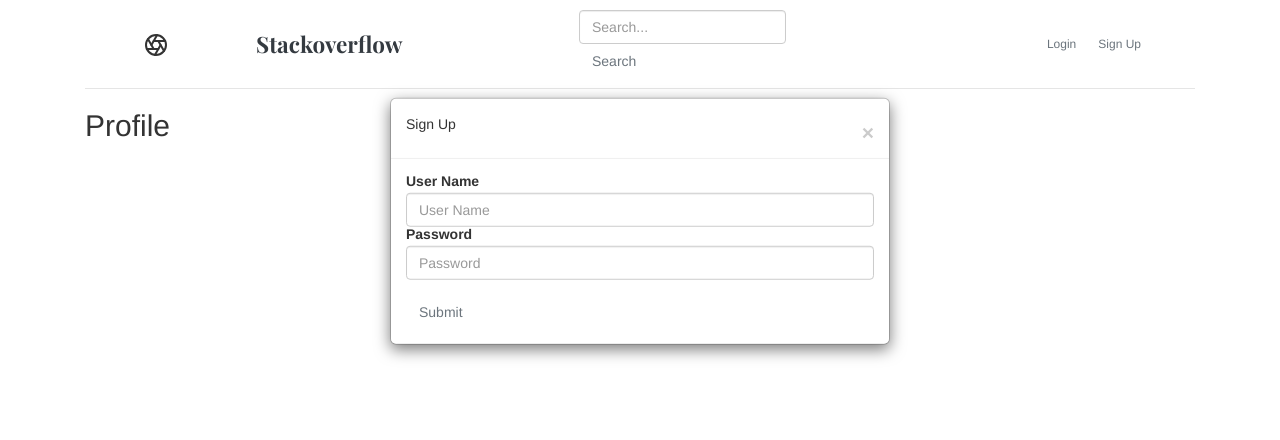
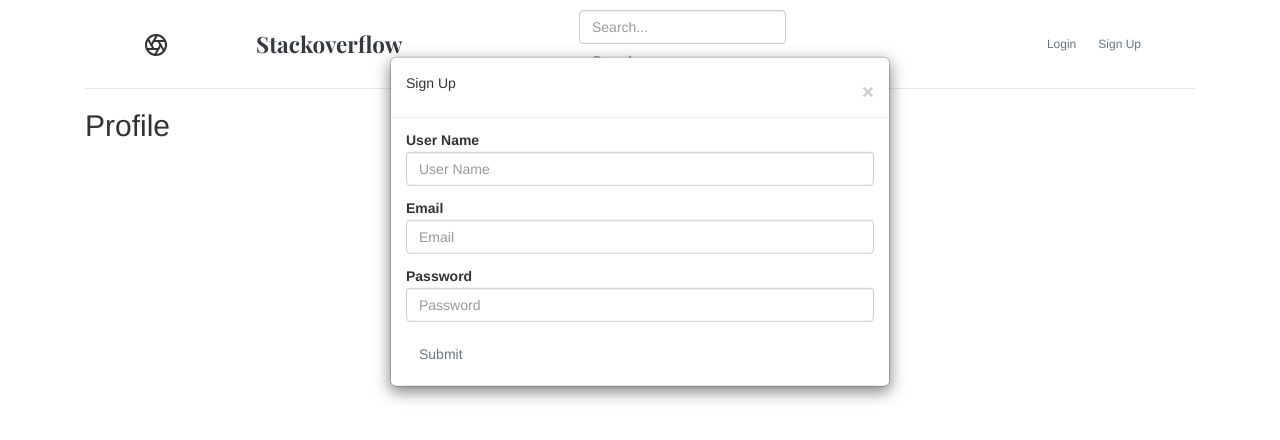
Before and after one commit to nitishkd/StackOverflow, a Flask app: page /auth/1/profile in a window 1280 px wide, after a click on "Sign Up". Shown: the top 440 px of the page. Run offline with Flask 2, Linux system fonts and the light colour scheme; some libraries are stand-ins or nearby versions.

Commit message:
moving to previous commit

```diff
--- a/flaskr/templates/base.html
+++ b/flaskr/templates/base.html
@@ -142,15 +142,18 @@
                                         </button>
                                     </div>
                                     <div class="modal-body">
-                                        <form action="/auth/register" method="post">
-                                            <div class="form-group">
-                                                <!-- </div> -->
-                                                <!-- <div class="form-group"> -->
+                                        <form action="/register" method="post">
+                                                <div class="form-group">
                                                 <label for="username">User Name</label>
                                                 <input type="text" class="form-control" id="username" name="username"
                                                     aria-describedby="emailHelp" placeholder="User Name">
-                                                <!-- </div> -->
-                                                <!-- <div class="form-group"> -->
+                                                </div>
+                                                <div class="form-group">
+                                                <label for="email">Email</label>
+                                                <input type="email" class="form-control" id="email" name="email"
+                                                    aria-describedby="emailHelp" placeholder="Email">
+                                                </div>
+                                                <div class="form-group">
                                                 <label for="passwd">Password</label>
                                                 <input type="password" class="form-control" id="passwd" name="password"
                                                     placeholder="Password">
```
Also changed, not shown: 1 other file.
